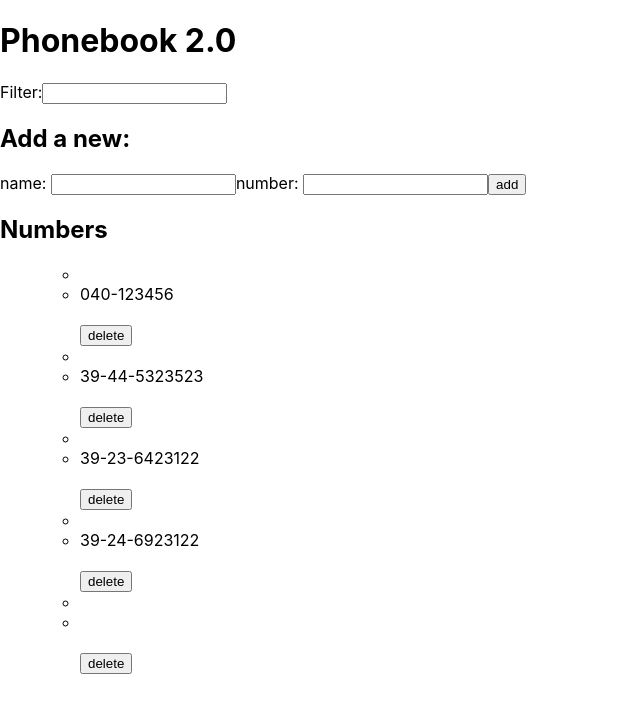
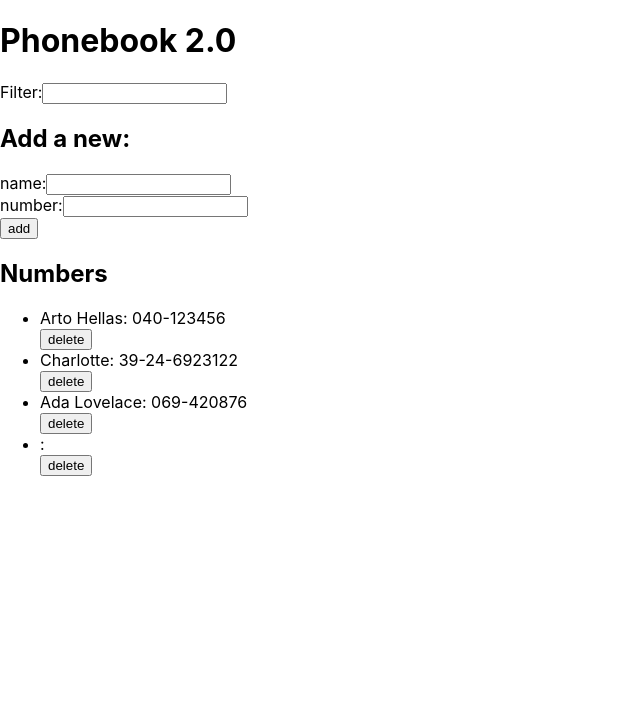
Before and after one commit to sweetening/full-stack-open, a React (Create React App) app in the folder part2/phonebook/: page / in a window 1280 px wide. Shown: the top 712 px of the page, without its empty margins (0-640 px from the left). Built offline with nearby package versions, Linux system fonts and the light colour scheme; data requests are answered from the project's data file.

Commit message:
improved filter functionality

```diff
--- a/part2/phonebook/db.json
+++ b/part2/phonebook/db.json
@@ -6,24 +6,19 @@
       "id": 1
     },
     {
-      "name": "Ada Lovelace",
-      "number": "39-44-5323523",
-      "id": 2
-    },
-    {
-      "name": "Mary Poppins",
-      "number": "39-23-6423122",
-      "id": 4
-    },
-    {
       "name": "Charlotte",
       "number": "39-24-6923122",
       "id": 5
     },
     {
-      "newName": "",
-      "newNumber": "",
+      "name": "Ada Lovelace",
+      "number": "069-420876",
       "id": 6
+    },
+    {
+      "name": "",
+      "number": "",
+      "id": 7
     }
   ]
 }
--- a/part2/phonebook/src/App.js
+++ b/part2/phonebook/src/App.js
@@ -9,76 +9,63 @@ const App = () => {
   const [ newName, setNewName ] = useState('');
   const [ newNumber, setNewNumber ] = useState('');
   const [ filterBy, setFilterBy ] = useState('');
-  const [ errorMessage, setErrorMessage ] = useState();
+  const [ errorMessage, setErrorMessage ] = useState(null);
 
   const showNotification = (content, color = "ff0000") => {
-    setErrorMessage({ content, color });
+    setErrorMessage(content, color);
     setTimeout(() => {
-      setErrorMessage({ content: null });
+      setErrorMessage("nope");
     }, 5000);
   };
 
   const handleAddPerson = (event) => {
-    const newPerson = { newName, newNumber };
-    const existingPerson = persons.filter(
-      (person) => person.name === newPerson.name
-    );
     event.preventDefault();
-    if (existingPerson.length > 0) {
-      if (
-        window.confirm(
-          `${existingPerson[0].name} is already added to the phonebook, would you like to update their contact number?`
-        )
-      ) {
-        directoryService
-          .update(existingPerson[0].id, newPerson)
-          .then((returnedPerson) => {
-            setPersons(
-              persons.map((person) =>
-                person.id !== returnedPerson.id ? person : returnedPerson
-              )
-            );
-            setNewName('');
-            setNewNumber('');
-            showNotification(`Updated ${returnedPerson.name}`);
-          })
-          .catch(() => {
-            showNotification(
-              `Error: ${existingPerson[0].name} already deleted`,
-              'red'
-            );
-            setPersons(
-              persons.filter((person) => person.id !== existingPerson[0].id)
-            );
-          });
-      }
+
+    const existing = persons.find(p => p.name === newName);
+    if (existing) {
+      const ok = window.confirm(`${existing.name} already in phonebook, replace the old number with new one?`);
+      if (ok) {
+        directoryService.update(existing.id, {
+          name: existing.name,
+          number: newNumber
+        }).then(returnedPerson => {
+          setPersons(persons.map(person => person.id !== existing.id ? person : returnedPerson));
+          showNotification(`Changed number of  ${existing.name}`);
+          setNewName('');
+          setNewNumber('');
+        })
+      };
+
     } else {
-      directoryService.create(newPerson).then((returnedPerson) => {
-        setPersons(persons.concat(returnedPerson));
+      directoryService.create({
+        name: newName,
+        number: newNumber
+      }).then(addedPerson => {
+        setPersons(persons.concat(addedPerson));
+        showNotification(`Added ${newName}`);
         setNewName('');
         setNewNumber('');
-        showNotification(`Added ${returnedPerson.name}`);
-      });
+      }).catch(error => {
+        console.log(error.response.data.error);
+        showNotification(`${error.response.data.error} `, 'errorMessage');
+      })
     }
   };
 
   const handleAddNameChange = (event) => setNewName(event.target.value);
-
-  const handleAddNumberChange = (event) =>
-    setNewNumber(event.target.value);
-
+  const handleAddNumberChange = (event) => setNewNumber(event.target.value);
   const handleFilter = (event) => setFilterBy(event.target.value);
 
-  const handleDelete = (id, nameTBD) => {
-    if (window.confirm(`Delete ${nameTBD}?`)) {
+  const handleDelete = (id, deletion) => {
+    if (window.confirm(`Delete ${deletion}?`)) {
       directoryService
         .remove(id)
         .then(() => {
           setPersons(persons.filter((person) => person.id !== id));
-          showNotification(`Deleted ${nameTBD}`);
+          showNotification(`Deleted ${deletion}`);
         })
         .catch(() => {
-          showNotification(`Error: ${nameTBD} already deleted`, 'red');
+          showNotification(`Error: ${deletion} already deleted`, 'red');
           setPersons(persons.filter((person) => person.id !== id));
         });
     }
@@ -90,6 +77,10 @@ const App = () => {
       .then((initialPersons) => setPersons(initialPersons));
   }, []);
 
+  const personsToShow = filterBy.length === 0 ?
+    persons :
+    persons.filter(p => p.name.toLowerCase().indexOf(filterBy.toLowerCase()) > 0 )
+
   return (
     <div>
       <h1>Phonebook 2.0</h1>
@@ -99,16 +90,15 @@ const App = () => {
       </div>
       <h2>Add a new:</h2>
       <Form
+        handleAddNameChange={handleAddNameChange}
+        handleAddNumberChange={handleAddNumberChange}
+        handleAddName={newName}
+        handleAddNumber={newNumber}
         handleAddPerson={handleAddPerson}
-        handleAddName={newName}
-        handleAddNameChange={handleAddNameChange}
-        handleAddNumber={newNumber}
-        handleAddNumberChange={handleAddNumberChange}
       />
       <h2>Numbers</h2>
       <Persons
-        persons={persons}
-        filter={filterBy}
+        persons={personsToShow}
         handleDelete={handleDelete}
       />
     </div>
--- a/part2/phonebook/src/components/Form.js
+++ b/part2/phonebook/src/components/Form.js
@@ -1,19 +1,28 @@
 import React from "react";
 
-const Form = ({ handleAddPerson, newName, newNumber, handleNameChange, handleNumberChange }) => {
+const Form = (props) => {
+
   return (
-    <form onSubmit={handleAddPerson}>
-      <>
-        name: <input value={newName} onChange={handleNameChange} />
-      </>
-      <>
-        number: <input value={newNumber} onChange={handleNumberChange} />
-      </>
-      <>
+    <form onSubmit={props.handleAddPerson}>
+      <div>
+        name:
+        <input
+          value={props.newName}
+          onChange={props.handleNameChange}
+        />
+      </div>
+      <div>
+        number:
+        <input
+          value={props.newNumber}
+          onChange={props.handleNumberChange}
+        />
+      </div>
+      <div>
         <button type="submit">add</button>
-      </>
+      </div>
     </form>
-  );
-};
+  )
+}
 
 export default Form;
--- a/part2/phonebook/src/components/Person.js
+++ b/part2/phonebook/src/components/Person.js
@@ -1,11 +1,9 @@
 import React from 'react';
 
-const Person = ({ name, number }) => {
+const Person = ({ id, name, number }) => {
   return (
     <div>
-      <li>{name}</li>
-      <li>{number}</li>
-      <br />
+      <li>{name}: {number}</li>
     </div>
   )
 };
--- a/part2/phonebook/src/components/Persons.js
+++ b/part2/phonebook/src/components/Persons.js
@@ -3,16 +3,18 @@ import Person from './Person';
 
 const Persons = ({ persons, handleDelete }) => {
   const showPersons = () => {
-    return persons?.map(person =>
-      <ul>
+    return persons.map(p =>
+      <div>
         <Person
-          person={person.name}
-          number={person.number}
+          key={p.name}
+          name={p.name}
+          number={p.number}
         />
-        <button onClick={() => handleDelete(person.id, person.name, person.number)}>
+        <button onClick={() => handleDelete(p.id, p.name, p.number)}>
           delete
         </button>
-      </ul>
+        <br />
+      </div>
     )
   };
 
--- a/part2/phonebook/src/index.css
+++ b/part2/phonebook/src/index.css
@@ -15,3 +15,13 @@ code {
 h1 {
   color: green;
 };
+
+.error {
+  color: red;
+  background: lightgrey;
+  font-size: 20px;
+  border-style: solid;
+  border-radius: 5px;
+  padding: 10px;
+  margin-bottom: 10px;
+} ;
--- a/part2/phonebook/src/services/directory.js
+++ b/part2/phonebook/src/services/directory.js
@@ -7,13 +7,13 @@ const getAll = () => {
   return request.then((response) => response.data);
 };
 
-const create = newPerson => {
-  const request = axios.post(baseUrl, newPerson)
+const create = person => {
+  const request = axios.post(baseUrl, person)
   return request.then(response => response.data)
 };
 
-const update = (id, newPerson) => {
-  const request = axios.put(`${baseUrl}/${id}`, newPerson);
+const update = (id, person) => {
+  const request = axios.put(`${baseUrl}/${id}`, person);
   return request.then(response => response.data);
 };
 
```
Also changed, not shown: 1 other file (tests, documents, lock files or other folders).
